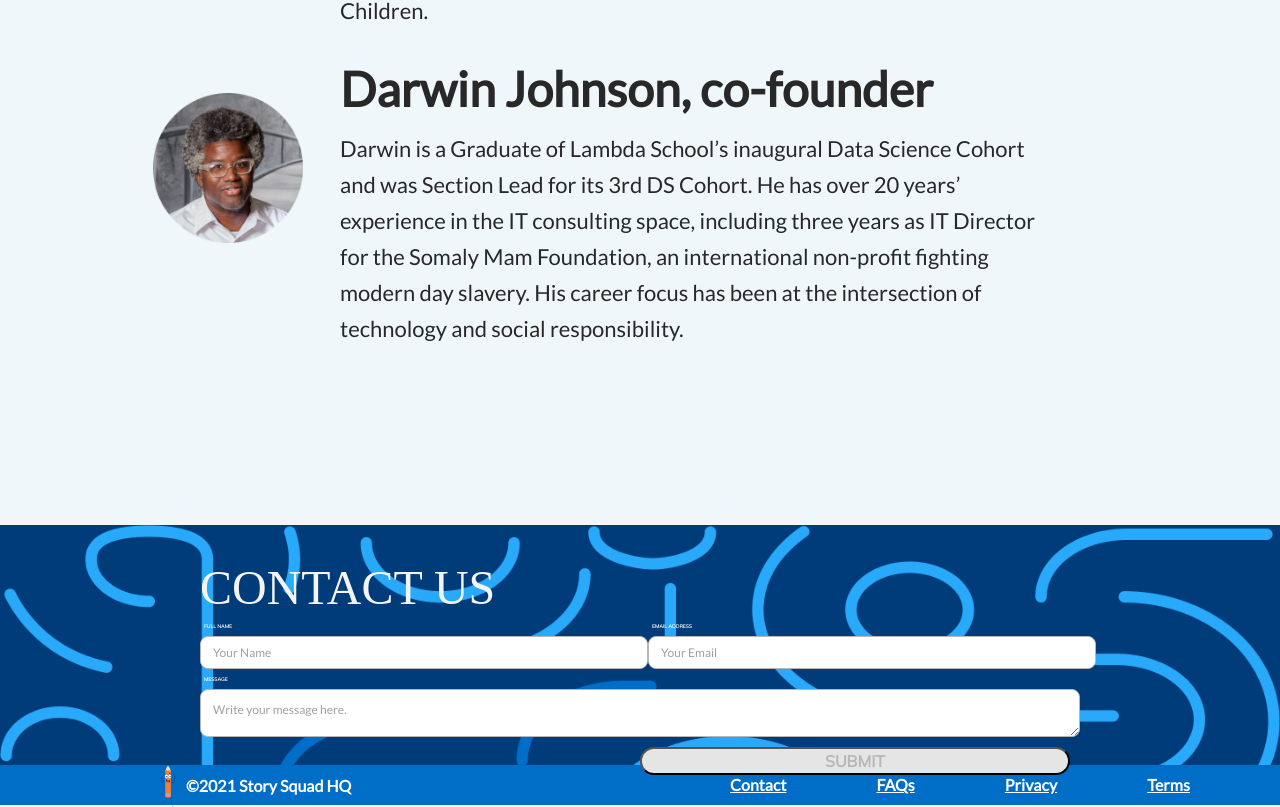
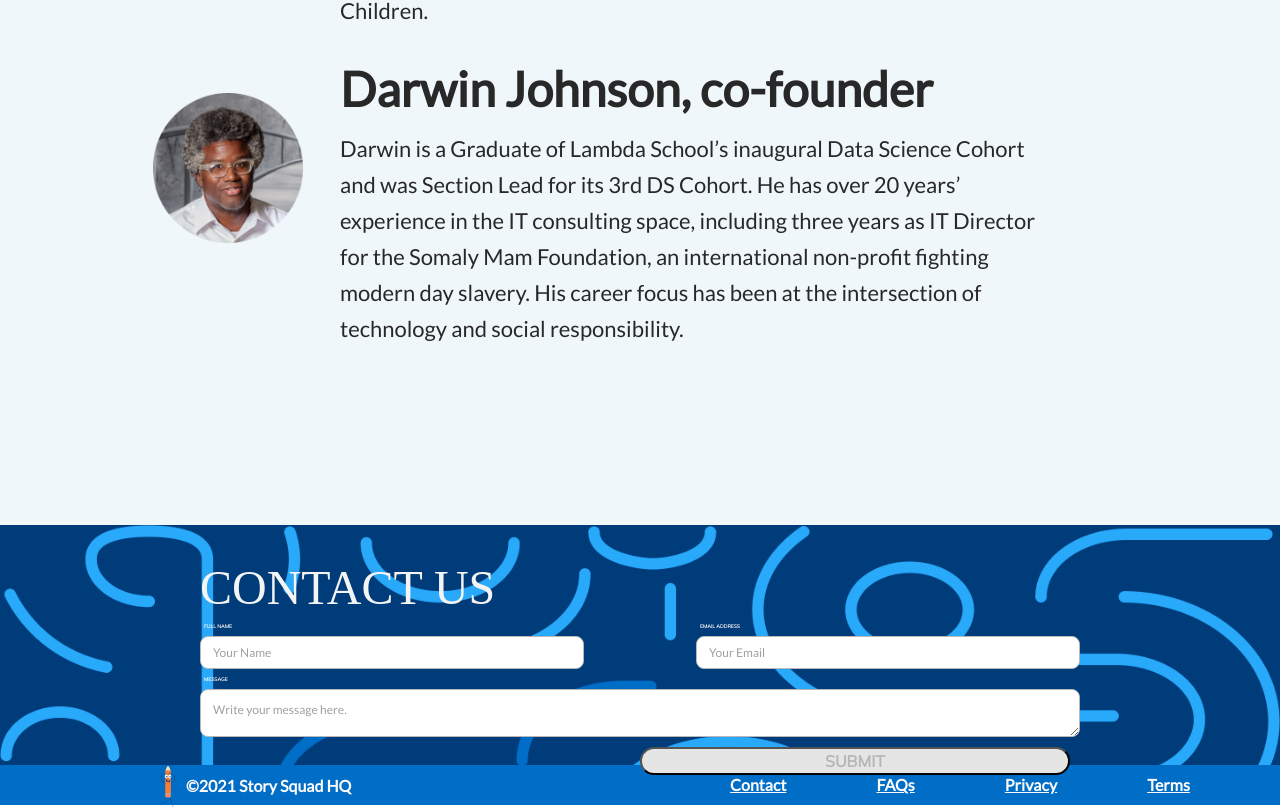
Before and after one commit to story-squad/story-squad-marketing-page-front, a React (Create React App) app in the folder ss-marketing/: page / in a window 1280 px wide. Shown: the part 4131-4938 px from the top of the page. Built offline with nearby package versions, Linux system fonts and the light colour scheme; a web font is replaced by a local one.

Commit message:
adjusted contact us styling

```diff
--- a/ss-marketing/src/components/Home/styles/ContactUs.css
+++ b/ss-marketing/src/components/Home/styles/ContactUs.css
@@ -125,10 +125,10 @@ margin: 0px 10px;
 
   .contactUsFormContainer .inputs {
     display: flex;
-    justify-content: space-around;
+    justify-content: space-between;
   }
   .input {
-    width: 35vw;
+    width: 30vw;
   }
   .buttonContainer {
     display: flex;
```
